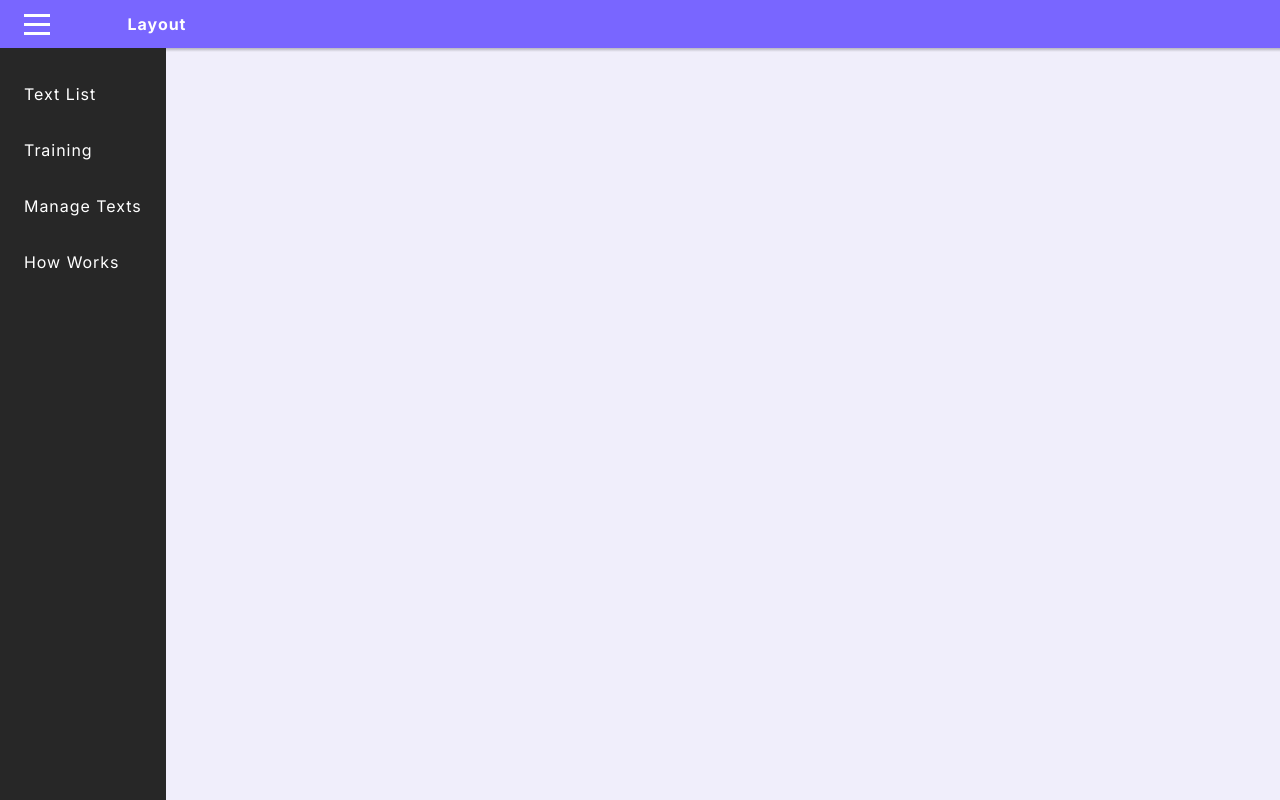
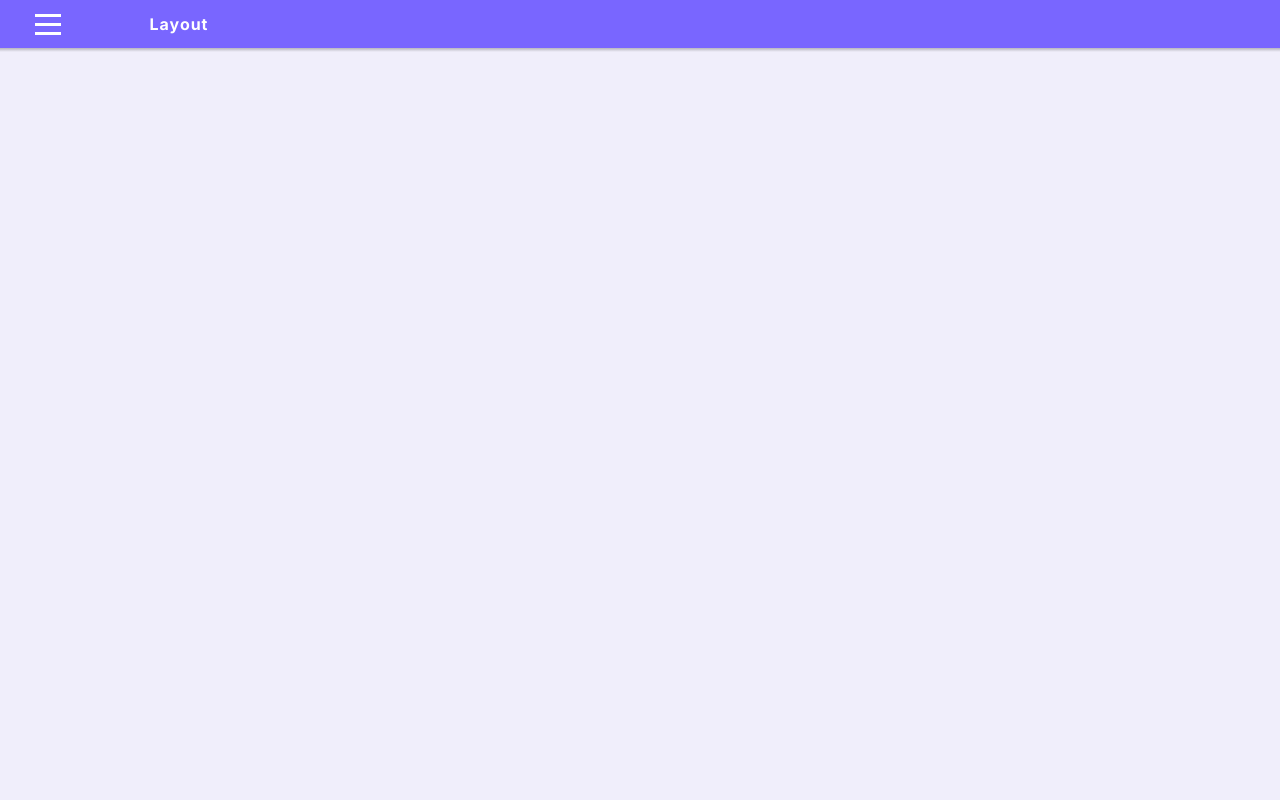
Before and after one commit to coarmurat/learnlang, a Next.js app: page / in a window 1280 px wide. Built offline with nearby package versions, Linux system fonts and the light colour scheme.

Commit message:
Improvements have been made in Header Nav menu.

```diff
--- a/src/components/Header/index.tsx
+++ b/src/components/Header/index.tsx
@@ -1,20 +1,30 @@
+"use client"
+
 import styles from './styles.module.css'
 import Link from 'next/link'
+import { useState } from 'react'
 
 export default function Header() {
 
+    const [isNavShowing, setIsNavShowing] = useState(false)
+
+    const toggleNavMenu = () => {
+
+        setIsNavShowing((previous)=> !previous)
+
+    }
 
     return(
         <header className={styles.root}>
             <div className={styles.container}>
-                <div className={styles.hamburgerIcon}>
+                <button tabIndex={0} type={'button'} className={styles.hamburgerIcon} onClick={toggleNavMenu}>
                     <div></div>
                     <div></div>
                     <div></div>
-                </div>
+                </button>
                 <div className={styles.pageIndicator}>Layout</div>
                 <div className={styles.logo}></div>
-                <nav className={styles.nav}>
+                <nav className={`${styles.nav} ${isNavShowing?styles.showNav:''}`}>
                     <ul>
                         <li><Link href=''>Text List</Link></li>
                         <li><Link href=''>Training</Link></li>
--- a/src/components/Header/styles.module.css
+++ b/src/components/Header/styles.module.css
@@ -26,15 +26,30 @@
 }
 
 .hamburgerIcon{
+    all: unset;
     display: flex;
     flex-direction: column;
-    align-items: flex-start;
+    align-items: center;
     gap: 6px;
+    flex: 0 0 48px;
+    height: 100%;
+    justify-content: center;
+    box-sizing: border-box;
+}
+.hamburgerIcon:focus{
+    outline: 1px solid var(--gray);
+    height: calc(100% - 4px);
+}
+.hamburgerIcon:active{
+    background-color: var(--white);
 }
 .hamburgerIcon div{
     width: 26px;
     height: 3px;
     background-color: var(--White, #FFF);
+}
+.hamburgerIcon:active > div{
+    background-color: var(--purple);
 }
 .pageIndicator{
     display: flex;
@@ -58,7 +73,7 @@
 }
 .nav{
     background-color: #272727;
-    display: flex;
+    display: none;
     padding: 24px 0px;
     flex-direction: column;
     align-items: center;
@@ -66,7 +81,6 @@
     left: 0;
     bottom: 0;
     top: 48px;
-    min-width: 160px;
 }
 .nav ul{
     padding: 0;
@@ -75,16 +89,10 @@
     flex-direction: column;
     justify-content: center;
     align-items: flex-start;
-    gap: 12px;
-}
-.nav li{
-    display: flex;
-    padding: 12px 24px;
-    align-items: center;
-    gap: 10px;
-    align-self: stretch;
 }
 .nav a{
+    display: flex;
+    min-width: 140px;
     color: var(--White, #FFF);
     font-family: Inter;
     font-size: 16px;
@@ -93,4 +101,18 @@
     line-height: normal;
     letter-spacing: 0.96px;
     text-decoration: none;
+    padding: 16px 24px;
+    padding-left: 20px;
+    justify-content: flex-start;
+    align-items: center;
 }
+.nav a:hover , .nav a:focus{
+    background-color: var(--white);
+    color: var(--purple);
+}
+.nav a:active{
+    background-color: var(--gray);
+}
+.showNav{
+    display: flex;
+}
```
